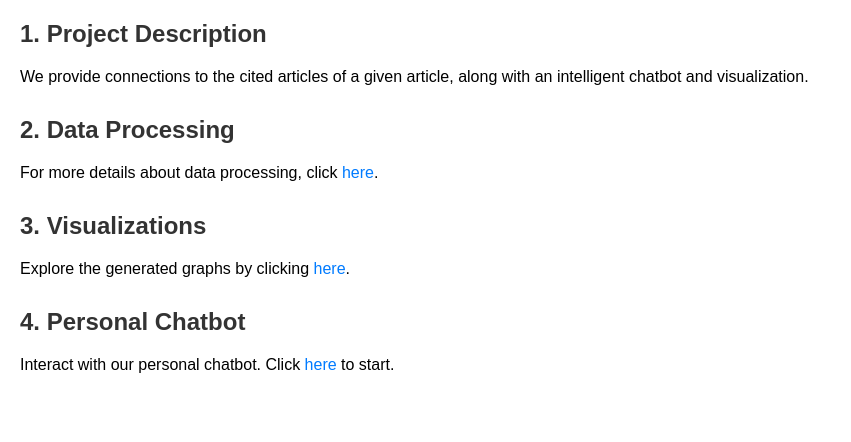
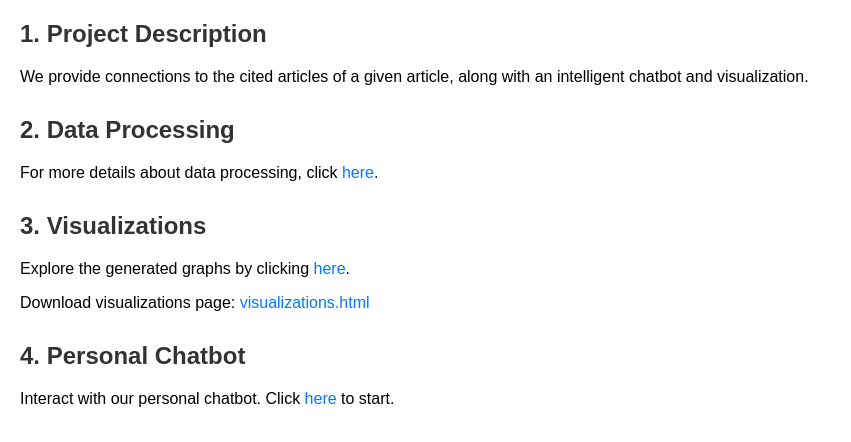
Before and after one commit to jueminghaha/sphere.github.io, a plain HTML site: page index.html in a window 1280 px wide. Shown: the whole page, without its empty margins (0-851 px from the left). Drawn offline with Linux system fonts and the light colour scheme.

Commit message:
Update index.html

```diff
--- a/index.html
+++ b/index.html
@@ -25,7 +25,8 @@
     <!-- 可视化部分 -->
     <section id="visualizations">
         <h2>3. Visualizations</h2>
-        <p>Explore the generated graphs by clicking <a href="3d_ciatation_graph_only.html">here</a>.</p>
+        <p>Explore the generated graphs by clicking <a href="visualizations">here</a>.</p>
+        <p>Download visualizations page: <a href="3d_ciatation_graph_only.html" download>visualizations.html</a></p>
     </section>
 
     <!-- 个人聊天机器人部分 -->
```
